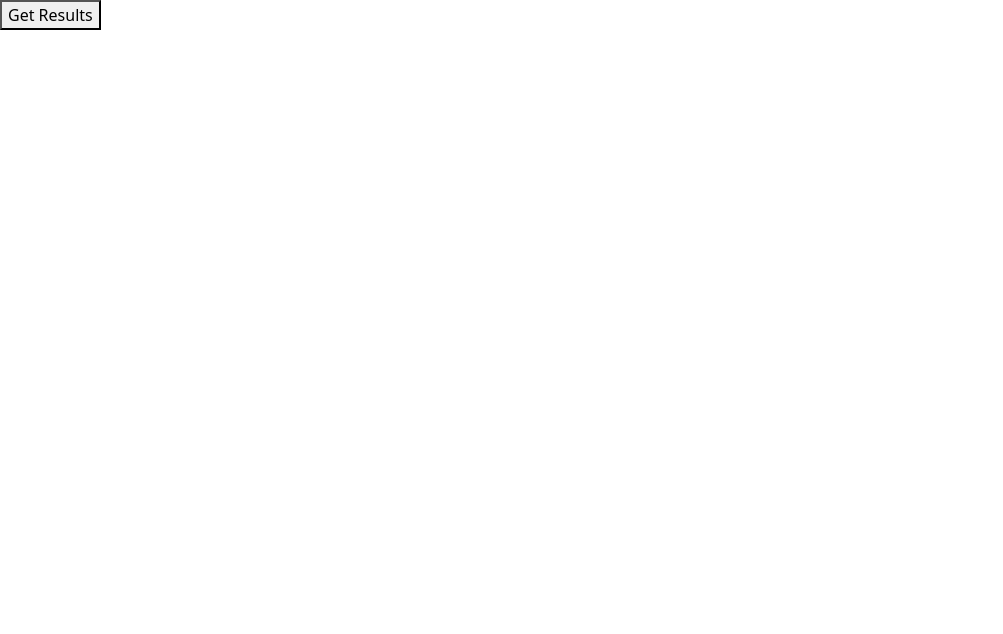
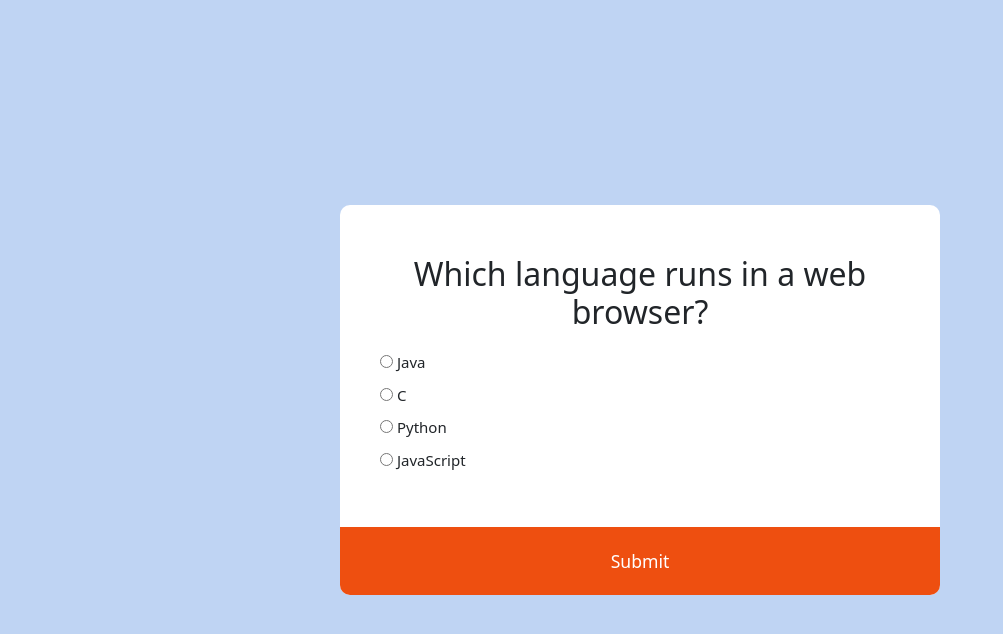
Before and after one commit to mamismeda/JS-Quiz, a plain HTML site: page index.html in a window 1280 px wide. Shown: the whole page, without its empty margins (0-1003 px from the left). Drawn offline with nearby package versions, Linux system fonts and the light colour scheme.

Commit message:
end of quiz without images

```diff
--- a/index.html
+++ b/index.html
@@ -1,21 +1,45 @@
 <!DOCTYPE html>
 <html lang="en">
-<head>
-    <meta charset="UTF-8">
-    <meta http-equiv="X-UA-Compatible" content="IE=edge">
-    <meta name="viewport" content="width=device-width, initial-scale=1.0">
+  <head>
+    <meta charset="UTF-8" />
+    <meta http-equiv="X-UA-Compatible" content="IE=edge" />
+    <meta name="viewport" content="width=device-width, initial-scale=1.0" />
     <!-- CSS only -->
-<link href="https://cdn.jsdelivr.net/npm/bootstrap@5.1.3/dist/css/bootstrap.min.css" rel="stylesheet" integrity="sha384-1BmE4kWBq78iYhFldvKuhfTAU6auU8tT94WrHftjDbrCEXSU1oBoqyl2QvZ6jIW3" crossorigin="anonymous">
-    <link rel="stylesheet" href="style.css">
+    <link
+      href="https://cdn.jsdelivr.net/npm/bootstrap@5.1.3/dist/css/bootstrap.min.css"
+      rel="stylesheet"
+      integrity="sha384-1BmE4kWBq78iYhFldvKuhfTAU6auU8tT94WrHftjDbrCEXSU1oBoqyl2QvZ6jIW3"
+      crossorigin="anonymous"
+    />
+    <link rel="stylesheet" href="style.css" />
     <title>Quiz</title>
-</head>
-<body>
-    <div id="questions"></div>
-    <div id="answers"></div>
-    <button id="sub">Get Results</button>
-
-
+  </head>
+  <body>
+    <div class="quiz-container" id="quiz">
+      <div class="quiz-header">
+        <h2 id="question">Question is loading...</h2>
+        <ul>
+          <li>
+            <input type="radio" name="answer" id="a" class="answer" />
+            <label for="a" id="a_text">Answer...</label>
+          </li>
+          <li>
+            <input type="radio" name="answer" id="b" class="answer" />
+            <label for="b" id="b_text">Answer...</label>
+          </li>
+          <li>
+            <input type="radio" name="answer" id="c" class="answer" />
+            <label for="c" id="c_text">Answer...</label>
+          </li>
+          <li>
+            <input type="radio" name="answer" id="d" class="answer" />
+            <label for="d" id="d_text">Answer...</label>
+          </li>
+        </ul>
+      </div>
+      <button id="submit">Submit</button>
+    </div>
 
     <script src="script.js"></script>
-</body>
+  </body>
 </html>
--- a/script.js
+++ b/script.js
@@ -1,40 +1,78 @@
-let questions = [
+const quizData = [
   {
-    questions: "What is 10/2?",
-    image: "#",
-    answers: {
-      a: "3",
-      b: "5",
-      c: "115",
-    },
-    correctAnswer: "b",
-    difficulty: 1,
-    point : 50,
+   question: "Which language runs in a web browser?",
+   a: "Java",
+   b: "C",
+   c: "Python",
+   d: "JavaScript",
+   correct: "d",
   },
-
   {
-    questions: "What is 100/20?",
-    image: "#",
-    answers: {
-      a: "3",
-      b: "15",
-      c: "50",
-    },
-    correctAnswer: "c",
-    difficulty: 2,
-    point : 50,
+   question: "What does CSS stand for?",
+   a: "Central Style Sheets",
+   b: "Cascading Style Sheets",
+   c: "Cascading Simple Sheets",
+   d: "Cars SUVs Sailboats",
+   correct: "b",
   },
-
   {
-    questions: "What is 150/3?",
-    image: "#",
-    answers: {
-      a: "50",
-      b: "15",
-      c: "100",
-    },
-    correctAnswer: "a",
-    difficulty: 5,
-    point : 50,
+   question: "What does HTML stand for?",
+   a: "Hypertext Markup Language",
+   b: "Hypertext Markdown Language",
+   c: "Hyperloop Machine Language",
+   d: "Helicopters Terminals Motorboats Lamborginis",
+   correct: "a",
   },
-];
+  {
+   question: "What year was JavaScript launched?",
+   a: "1996",
+   b: "1995",
+   c: "1994",
+   d: "none of the above",
+   correct: "b",
+  },
+ ];
+ const quiz = document.getElementById("quiz");
+ const answerElements = document.querySelectorAll(".answer");
+ const questionElement = document.getElementById("question");
+ const a_text = document.getElementById("a_text");
+ const b_text = document.getElementById("b_text");
+ const c_text = document.getElementById("c_text");
+ const d_text = document.getElementById("d_text");
+ const submitButton = document.getElementById("submit");
+ let currentQuiz = 0;
+ let score = 0;
+ const deselectAnswers = () => {
+  answerElements.forEach((answer) => (answer.checked = false));
+ };
+ const getSelected = () => {
+  let answer;
+  answerElements.forEach((answerElement) => {
+   if (answerElement.checked) answer = answerElement.id;
+  });
+  return answer;
+ };
+ const loadQuiz = () => {
+  deselectAnswers();
+  const currentQuizData = quizData[currentQuiz];
+  questionElement.innerText = currentQuizData.question;
+  a_text.innerText = currentQuizData.a;
+  b_text.innerText = currentQuizData.b;
+  c_text.innerText = currentQuizData.c;
+  d_text.innerText = currentQuizData.d;
+ };
+ loadQuiz();
+ submitButton.addEventListener("click", () => {
+  const answer = getSelected();
+  if (answer) {
+   if (answer === quizData[currentQuiz].correct) score++;
+   currentQuiz++;
+   if (currentQuiz < quizData.length) loadQuiz();
+   else {
+    quiz.innerHTML = `
+       <h2>You answered ${score}/${quizData.length} questions correctly</h2>
+       <button onclick="history.go(0)">Play Again</button>
+     ` // location.reload() won't work in CodePen for security reasons;
+   }
+  }
+ });
--- a/style.css
+++ b/style.css
@@ -2,6 +2,55 @@
     box-sizing: border-box;
 }
 body {
+    background-color: #bfd4f3;
+    display: flex;
+    align-items: center;
+    justify-content: center;
+    height: 100vh;
+    overflow: hidden;
     margin: 0;
+   }
+   .quiz-container {
+    background-color: #fff;
+    border-radius: 10px;
+    width: 600px;
+    overflow: hidden;
+   }
+   .quiz-header {
+    padding: 40px;
+   }
+   h2 {
+    padding: 10px;
+    text-align: center;
+    margin: 0;
+   }
+   ul {
+    list-style-type: none;
     padding: 0;
-}
+   }
+   ul li {
+    font-size: 15px;
+    margin: 10px 0;
+   }
+   ul li label {
+    cursor: pointer;
+   }
+   button {
+    background-color: #ee4f10;
+    color: #fff;
+    border: none;
+    display: block;
+    width: 100%;
+    cursor: pointer;
+    font-size: 1.1rem;
+    font-family: inherit;
+    padding: 1.3rem;
+    transition:all .5s ease ;
+   }
+   button:hover {
+    background-color: #e21f19;
+   }
+   button:focus {
+    outline: none;
+    background-color: #e21f19;
+   }
```
